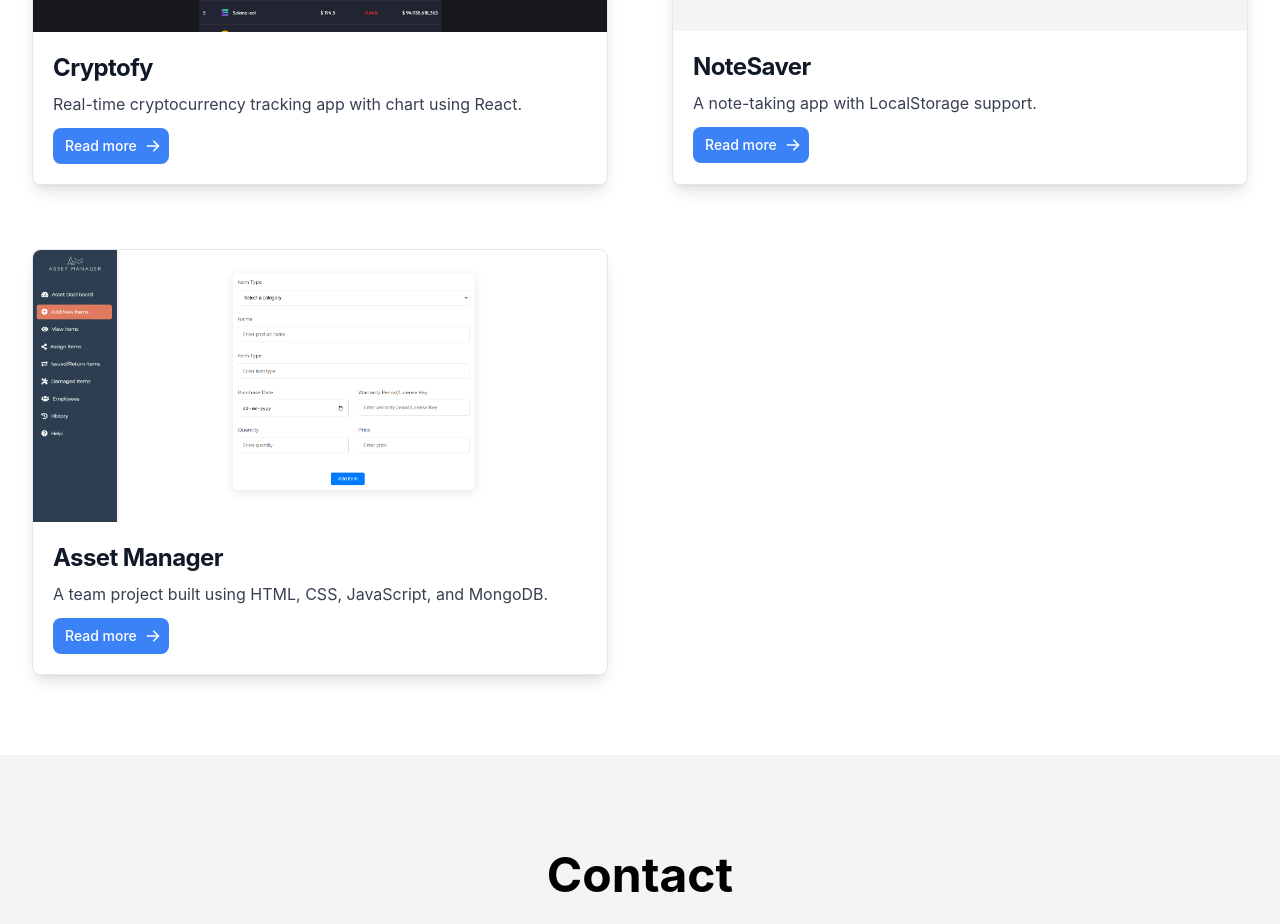
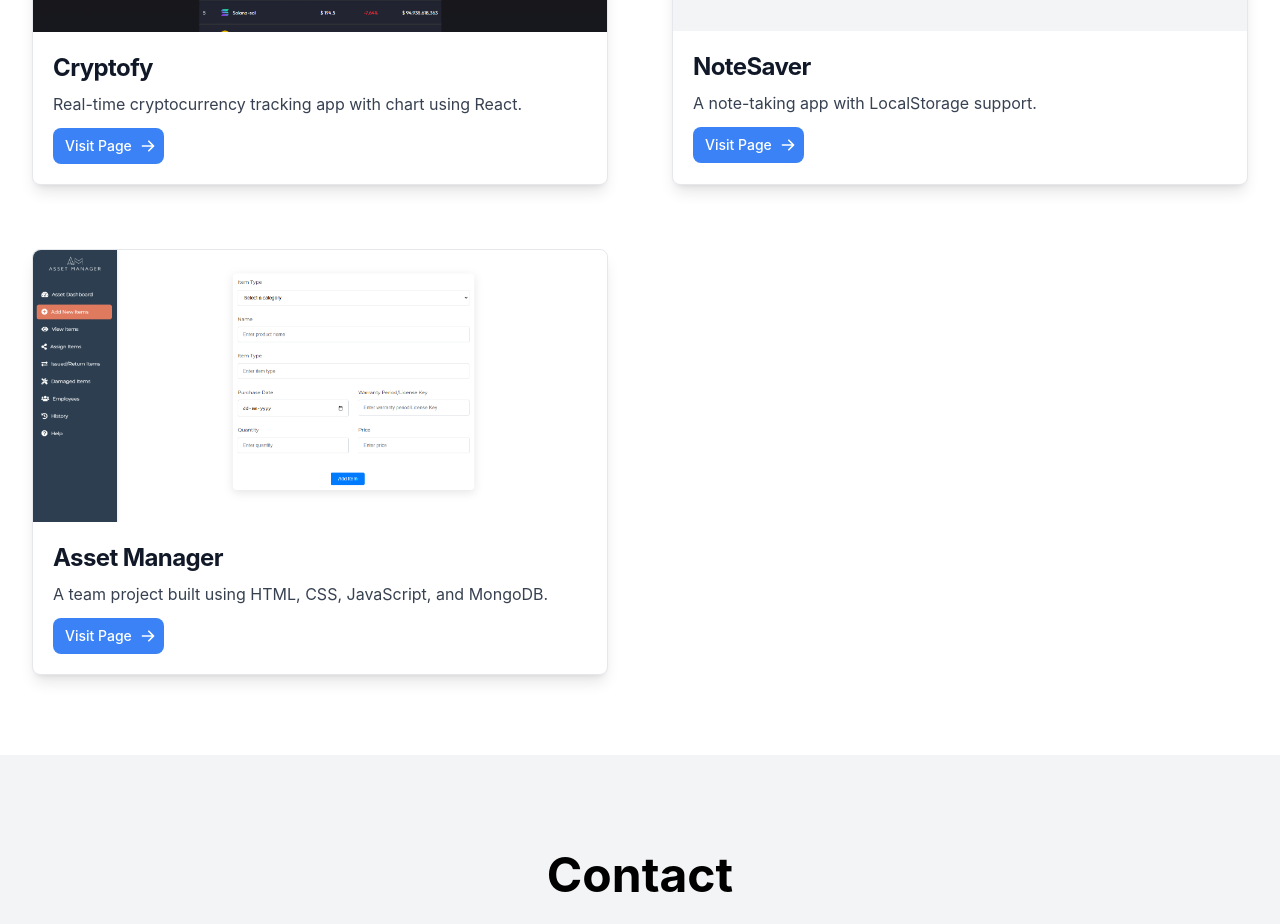
Before and after one commit to Vedant224/portfolio, a React (Create React App) app: page / in a window 1280 px wide. Shown: the part 3120-4044 px from the top of the page. Built offline with nearby package versions, Linux system fonts and the light colour scheme.

Commit message:
Update Card.jsx

```diff
--- a/src/components/Card.jsx
+++ b/src/components/Card.jsx
@@ -30,7 +30,7 @@ const Card = ({ title, description, imageUrl, projectLink }) => {
           rel="noopener noreferrer"
           className="inline-flex items-center py-2 px-3 text-sm font-medium text-center text-white bg-blue-500 rounded-lg hover:bg-blue-600 focus:ring-4 focus:outline-none focus:ring-blue-300"
         >
-          Read more
+          Visit Page
           <svg
             className="ml-2 -mr-1 w-4 h-4"
             fill="currentColor"
```
